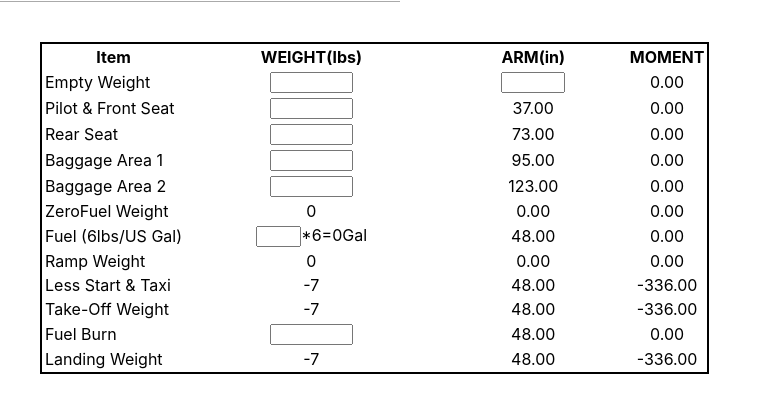
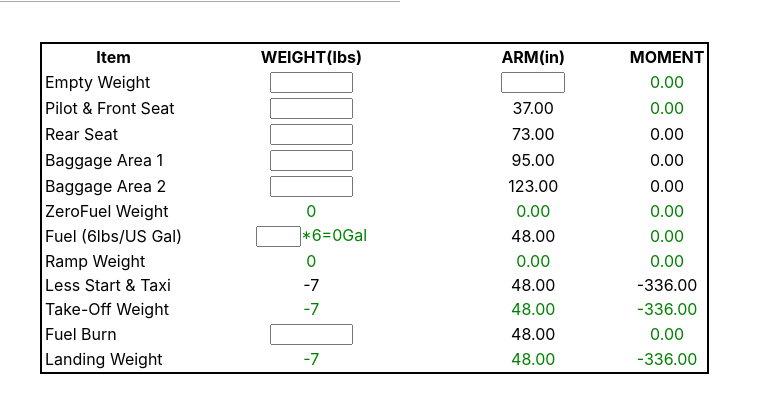
Before and after one commit to robertmzm/pstar, a React (Create React App) app: page / in a window 1280 px wide. Both pictures are taken after a click on the tab "Weight and Balance". Shown: the part 451-869 px from the top of the page, without its empty margins (0-770 px from the left). Built offline with nearby package versions, Linux system fonts and the light colour scheme.

Commit message:
add color for calculated numbers

```diff
--- a/src/react/components/WeightBalanceSheet.js
+++ b/src/react/components/WeightBalanceSheet.js
@@ -13,8 +13,15 @@ const shortBox={
   textAlign: "center"
 }
 const centerText={
-  textAlign: "center"
+  textAlign: "center",
 }
+
+const centerGreenText={
+  textAlign: "center",
+  color:"green"
+}
+
+
 function WeightBalanceSheet(props){
 
 	const [inputs, setInputs] = useState({emptyWeight:0,arm:0,frontSeat:0,rearSeat:0,baggage1:0,baggage2:0,fuelBurn:0,fuel:0});
@@ -73,13 +80,13 @@ function WeightBalanceSheet(props){
           <td>Empty Weight</td>
           <td style={centerText}><input style={normalBox} name="emptyWeight" type="text" onChange={handleChange} /></td>
           <td style={centerText}><input style={normalBox}  name="arm" type="text" onChange={handleChange} /></td>
-          <td style={centerText}>{moments.emptyWeight}</td>
+          <td style={centerGreenText}>{moments.emptyWeight}</td>
         </tr>
         <tr>
           <td>Pilot & Front Seat</td>
           <td style={centerText}><input style={normalBox} name="frontSeat" type="text" onChange={handleChange} /></td>
           <td style={centerText}>{arms.frontSeat}</td>
-          <td style={centerText}>{moments.frontSeat}</td>
+          <td style={centerGreenText}>{moments.frontSeat}</td>
         </tr>
         <tr>
           <td>Rear Seat</td>
@@ -101,21 +108,21 @@ function WeightBalanceSheet(props){
         </tr>
         <tr>
           <td>ZeroFuel Weight</td>
-          <td style={centerText}>{weights.zeroFuel}</td>
-          <td style={centerText}>{arms.zeroFuel}</td>
-          <td style={centerText}>{moments.zeroFuel}</td>
+          <td style={centerGreenText}>{weights.zeroFuel}</td>
+          <td style={centerGreenText}>{arms.zeroFuel}</td>
+          <td style={centerGreenText}>{moments.zeroFuel}</td>
         </tr>
         <tr>
           <td>Fuel (6lbs/US Gal)</td>
-          <td style={centerText}><input style={shortBox} name="fuel" type="text" onChange={handleChange} />*6={inputs.fuel*6}Gal</td>
+          <td style={centerGreenText}><input style={shortBox} name="fuel" type="text" onChange={handleChange} />*6={inputs.fuel*6}Gal</td>
           <td style={centerText}>{arms.fuel}</td>
-          <td style={centerText}>{moments.fuel}</td>
+          <td style={centerGreenText}>{moments.fuel}</td>
         </tr>
         <tr>
           <td>Ramp Weight</td>
-          <td style={centerText}>{weights.rampWeight}</td>
-          <td style={centerText}>{arms.rampWeight}</td>
-          <td style={centerText}>{moments.rampWeight}</td>
+          <td style={centerGreenText}>{weights.rampWeight}</td>
+          <td style={centerGreenText}>{arms.rampWeight}</td>
+          <td style={centerGreenText}>{moments.rampWeight}</td>
         </tr>
         <tr>
           <td>Less Start & Taxi</td>
@@ -125,21 +132,21 @@ function WeightBalanceSheet(props){
         </tr>
         <tr>
           <td>Take-Off Weight</td>
-          <td style={centerText}>{weights.takeOff}</td>
-          <td style={centerText}>{arms.takeOff}</td>
-          <td style={centerText}>{moments.takeOff}</td>
+          <td style={centerGreenText} >{weights.takeOff}</td>
+          <td style={centerGreenText}>{arms.takeOff}</td>
+          <td style={centerGreenText}>{moments.takeOff}</td>
         </tr>
         <tr>
           <td>Fuel Burn</td>
           <td style={centerText}><input style={normalBox} name="fuelBurn" type="text" onChange={handleChange} /></td>
           <td style={centerText}>{arms.fuel}</td>
-          <td style={centerText}>{moments.fuelBurn}</td>
+          <td style={centerGreenText}>{moments.fuelBurn}</td>
         </tr>
         <tr>
           <td>Landing Weight</td>
-          <td style={centerText}>{weights.landing}</td>
-          <td style={centerText}>{arms.landing}</td>
-          <td style={centerText}>{moments.landing}</td>
+          <td style={centerGreenText}>{weights.landing}</td>
+          <td style={centerGreenText}>{arms.landing}</td>
+          <td style={centerGreenText}>{moments.landing}</td>
         </tr>
       </tbody>
     </table>
```
